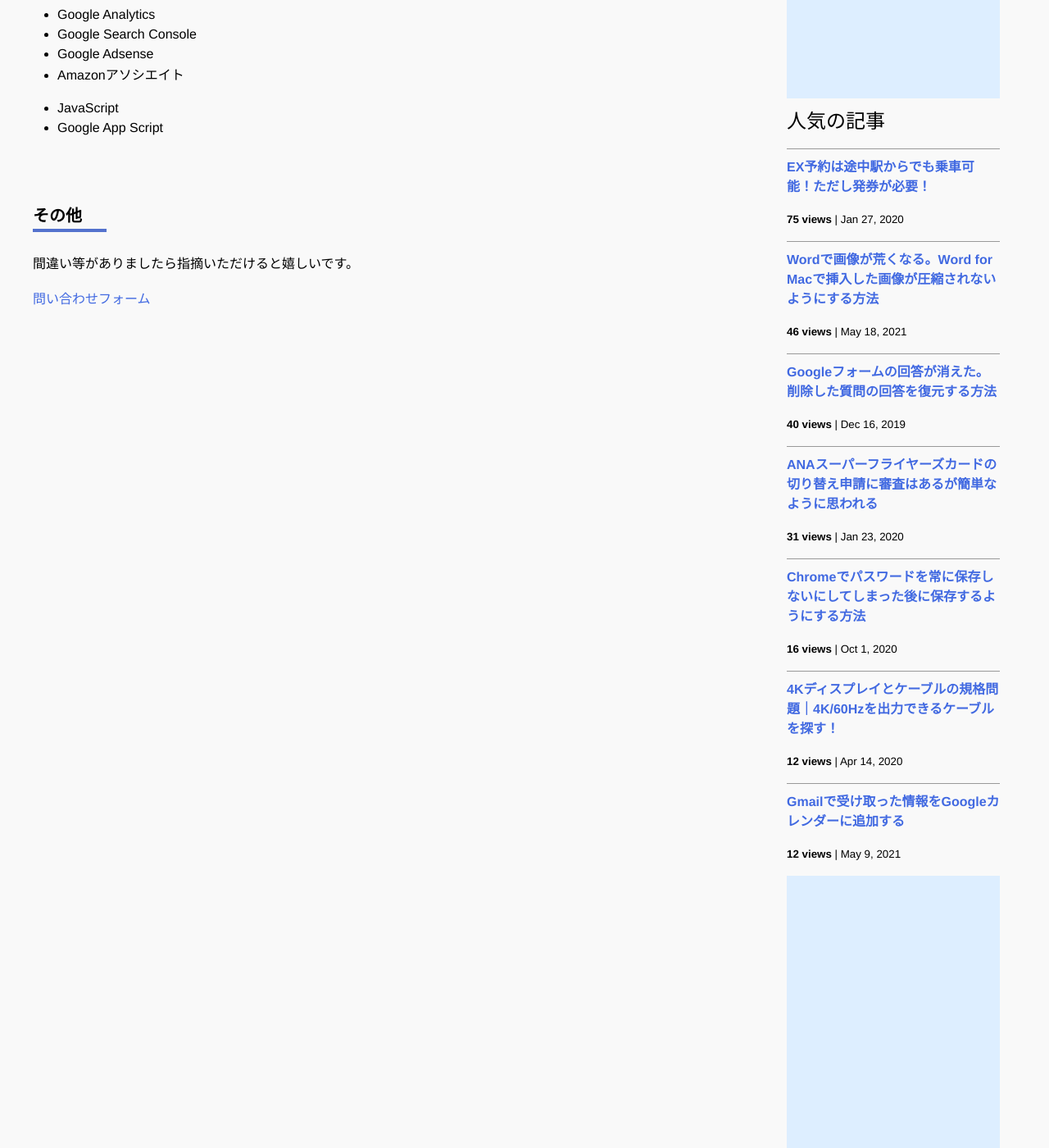
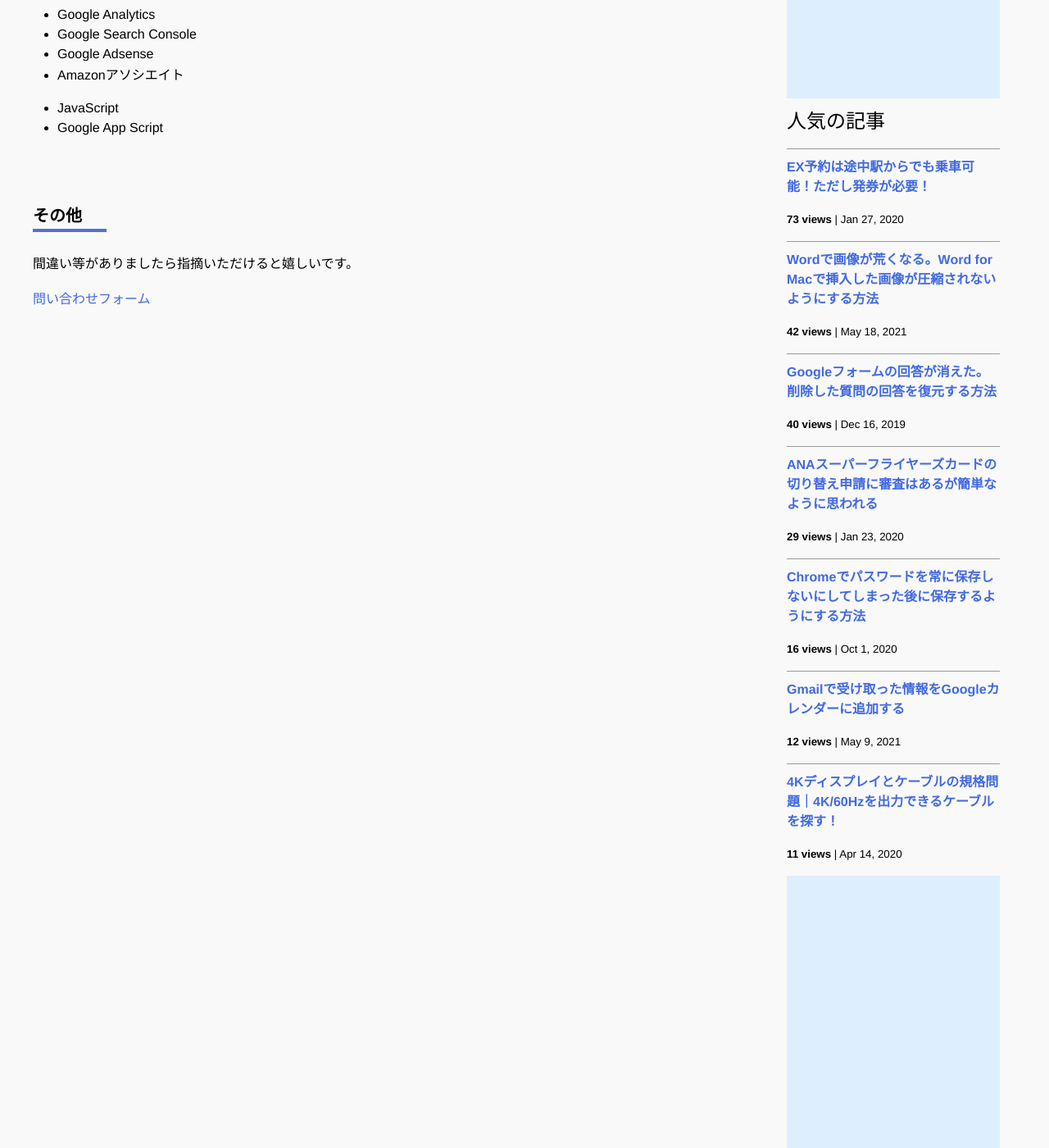
Before and after one commit to iwanaminami/shoyaiwaname, a Jekyll site: the page built from about.markdown, in a window 1280 px wide and 1400 px high, scrolled down 693 px. Shown: the whole window at 82% size. Built offline with Jekyll 4.4.1, drawn with Linux system fonts in a browser that asks for light colours; nearby versions of some CDN libraries; comment, search, counter and statistics services are not loaded.

Commit message:
chore(ga): update _data/popularposts.yml 20260228-0052

```diff
--- a/_data/popularposts.yml
+++ b/_data/popularposts.yml
@@ -1,17 +1,17 @@
 side:
-  - view: 75
+  - view: 73
     url: "/2020/01/27/ex-rideontheway.html"
-  - view: 46
+  - view: 42
     url: "/2021/05/18/image-compression-word.html"
   - view: 40
     url: "/2019/12/16/restore-googleform.html"
-  - view: 31
+  - view: 29
     url: "/2020/01/23/sfc-judge.html"
   - view: 16
     url: "/2020/10/01/googlepassword.html"
   - view: 12
+    url: "/2021/05/09/gmailtocalendar.html"
+  - view: 11
     url: "/"
-  - view: 12
+  - view: 11
     url: "/2020/04/14/4kcable.html"
-  - view: 12
-    url: "/2021/05/09/gmailtocalendar.html"
```
